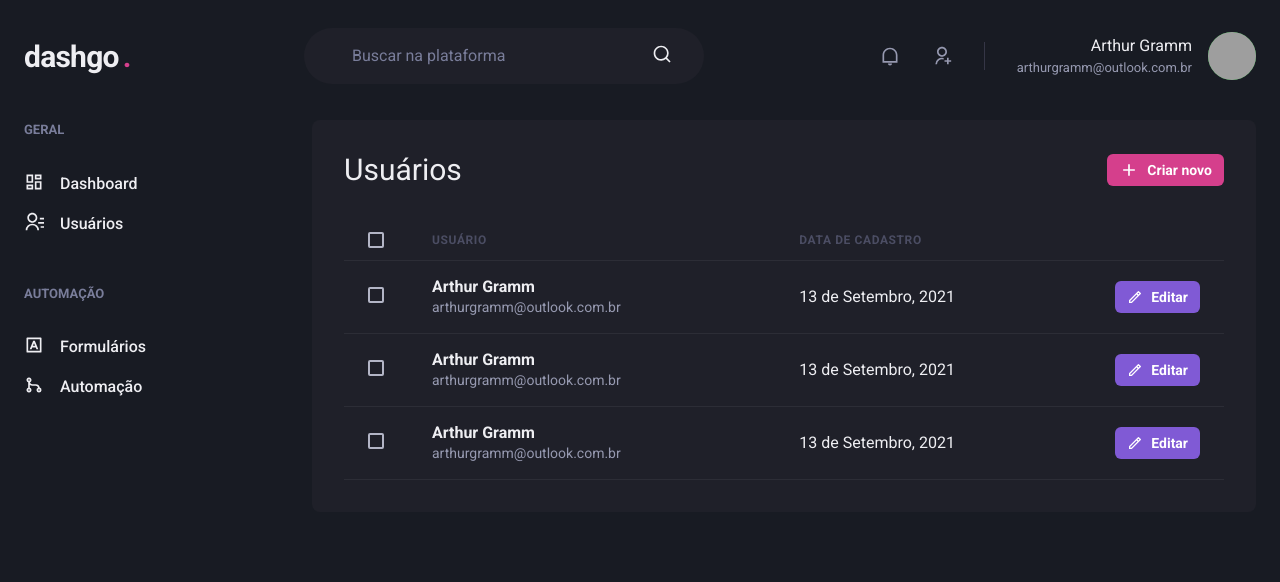
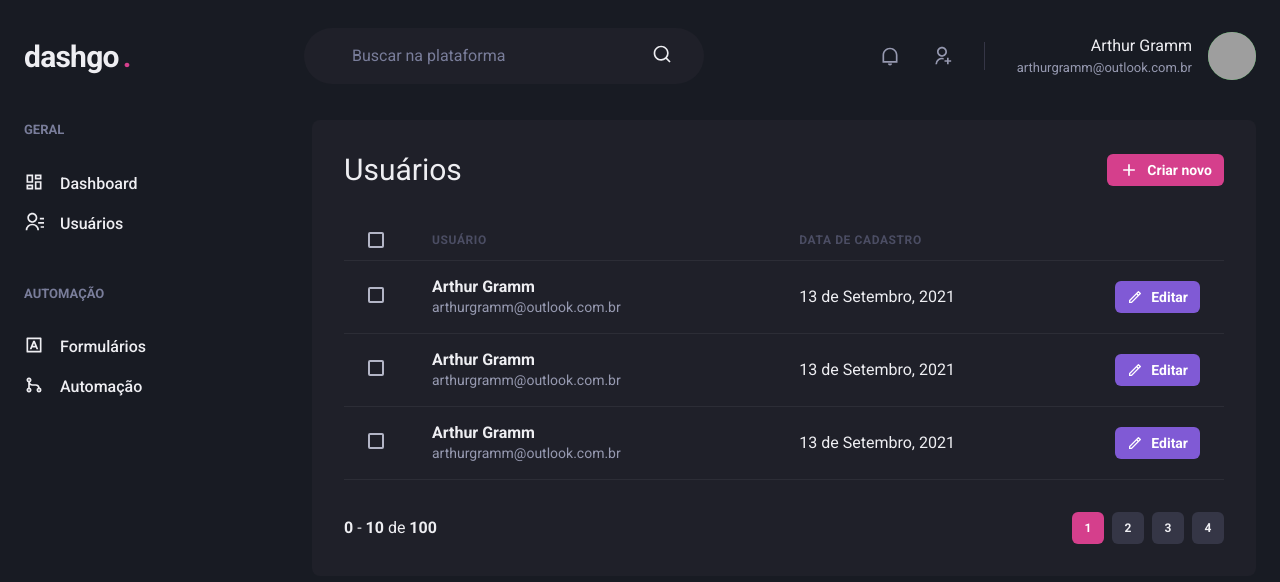
Before and after one commit to grammarthurf/dashgo, a Next.js app: page /users in a window 1280 px wide. Shown: the top 582 px of the page. Built offline with nearby package versions, Linux system fonts and the light colour scheme; grey boxes are pictures that could not be loaded.

Commit message:
create pagination component

```diff
--- /dev/null
+++ b/src/components/Pagination.tsx
@@ -0,0 +1,65 @@
+import { Stack, Button, Box } from '@chakra-ui/react';
+
+export function Pagination() {
+  return (
+    <Stack
+      direction="row"
+      mt="8"
+      justify="space-between"
+      align="center"
+      spacing="6"
+    >
+      <Box>
+        <strong>0</strong> - <strong>10</strong> de <strong>100</strong>
+      </Box>
+      <Stack direction="row" spacing="2">
+        <Button
+          size="sm"
+          fontSize="xs"
+          w="4"
+          colorScheme="pink"
+          disabled
+          _disabled={{
+            bg: 'pink.500',
+            cursor: 'default',
+          }}
+        >
+          1
+        </Button>
+        <Button
+          size="sm"
+          fontSize="xs"
+          w="4"
+          bg="gray.700"
+          _hover={{
+            bg: 'gray.500'
+          }}
+        >
+          2
+        </Button>
+        <Button
+          size="sm"
+          fontSize="xs"
+          w="4"
+          bg="gray.700"
+          _hover={{
+            bg: 'gray.500'
+          }}
+        >
+          3
+        </Button>
+        <Button
+          size="sm"
+          fontSize="xs"
+          w="4"
+          bg="gray.700"
+          _hover={{
+            bg: 'gray.500'
+          }}
+        >
+          4
+        </Button>
+      </Stack>
+    </Stack>
+  );
+}
--- a/src/pages/users/index.tsx
+++ b/src/pages/users/index.tsx
@@ -16,6 +16,7 @@
 import { RiAddLine, RiPencilLine } from 'react-icons/ri';
 
 import { Header } from '../../components/Header';
+import { Pagination } from '../../components/Pagination';
 import { Sidebar } from '../../components/Sidebar';
 
 export default function UserList() {
@@ -124,6 +125,8 @@
               </Tr>
             </Tbody>
           </Table>
+
+          <Pagination />
         </Box>
       </Flex>
     </Box>
```
